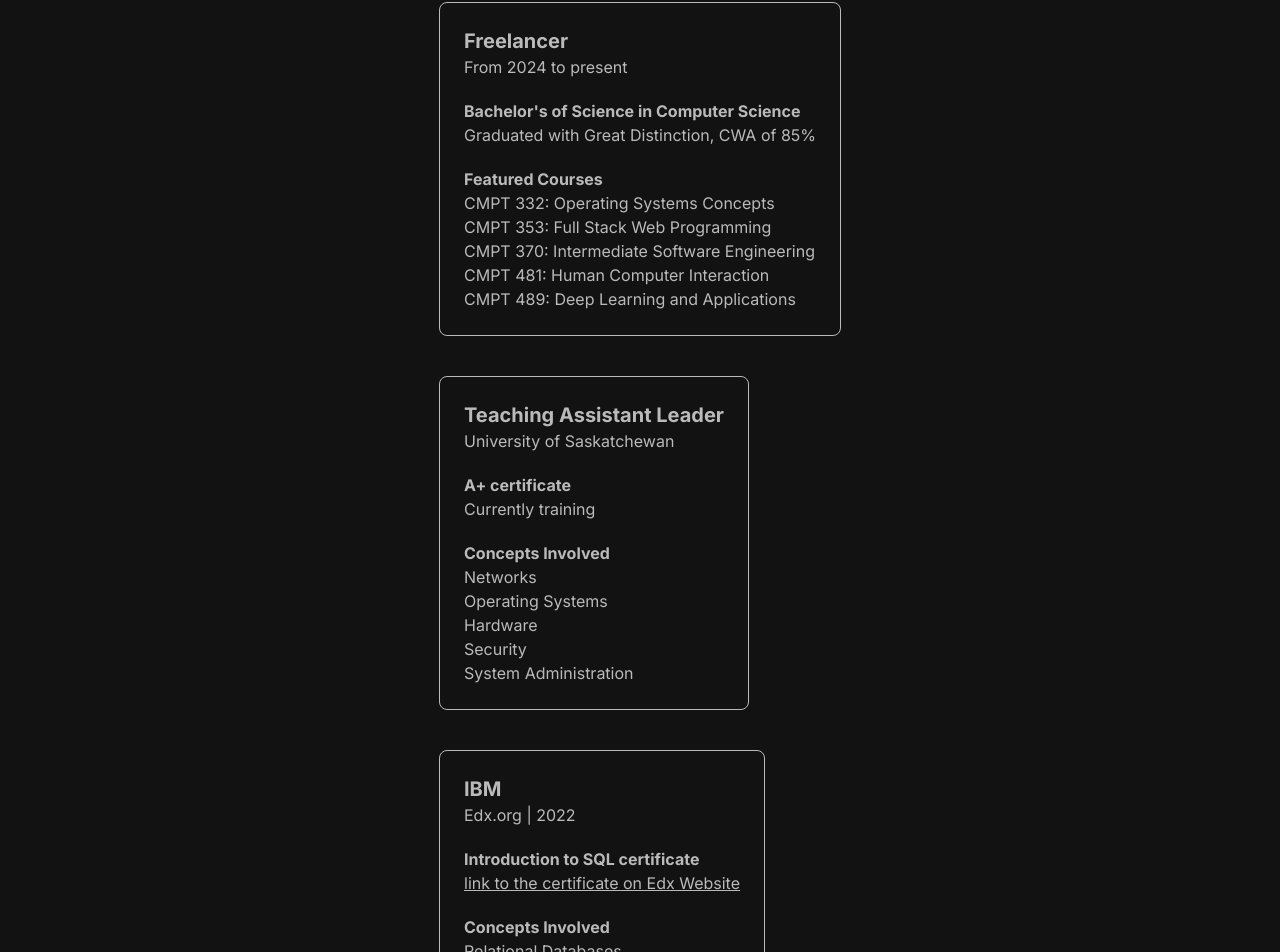
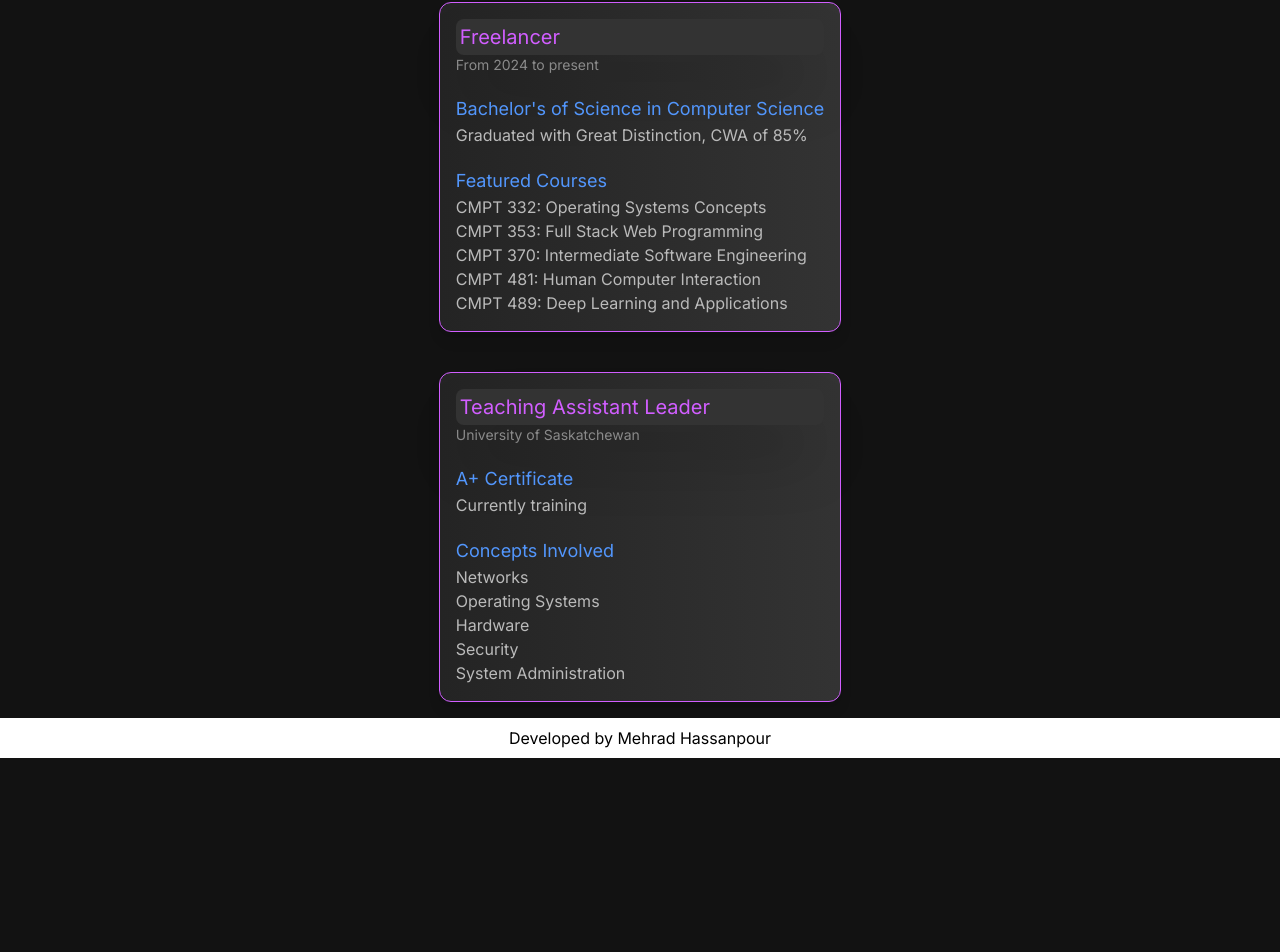
Before and after one commit to mehradhpr/mehradhpr.github.io, a Next.js app in the folder portfolio/: page /experience in a window 1280 px wide. Shown: the part 250-1202 px from the top of the page. After the commit the page ends 1008 px from the top, so only its background shows below. Built offline with nearby package versions, Linux system fonts and the light colour scheme.

Commit message:
Fixed tailwind

```diff
--- a/portfolio/src/app/education/page.tsx
+++ b/portfolio/src/app/education/page.tsx
@@ -8,8 +8,8 @@ const Education = () => {
         <h1 className="text-2xl text-title tracking-widest">Education</h1>
       </section>
       <section className="flex flex-col gap-10">
-        <div className="border border-pink bg-gradient-to-r from-gray1 to-gray2 p-4 rounded-xl">
-          <div className="text-xl text-pink bg-gray2 p-1 rounded-lg shadow-4xl">
+        <div className="border border-green-500 bg-gradient-to-r from-gray1 to-gray2 p-4 rounded-xl">
+          <div className="text-xl text-green-500 bg-gray2 p-1 rounded-lg shadow-4xl">
             University of Saskatchewan
           </div>
           <div className="text-hidden text-sm">Saskatoon, Saskatchewan | From 2020 to 2024</div>
@@ -38,7 +38,7 @@ const Education = () => {
           </div>
         </div>
 
-        <div className="border border-pink bg-gradient-to-r from-gray1 to-gray2 p-4 rounded-xl shadow-lg">
+        {/* <div className="border border-pink bg-gradient-to-r from-gray1 to-gray2 p-4 rounded-xl shadow-lg">
           <div className="text-xl text-pink bg-gray2 p-1 rounded-lg shadow-4xl">COMPTIA</div>
           <div className="text-hidden text-sm">Online | From 2024 to present</div>
           <div className="pt-5">
@@ -53,7 +53,7 @@ const Education = () => {
               <p>- System Administration</p>
             </div>
           </div>
-        </div>
+        </div> */}
 
         <div className="border border-pink bg-gradient-to-r from-gray1 to-gray2 p-4 rounded-xl shadow-lg">
           <div className="text-xl text-pink bg-gray2 p-1 rounded-lg shadow-4xl">IBM</div>
@@ -64,8 +64,17 @@ const Education = () => {
               href="https://courses.edx.org/certificates/1879195bf01f4d99bc58b3b72ed2ead7"
               className="underline"
             >
-              link to the certificate on Edx Website
+              link to the original certificate on Edx
             </a>
+            <div className="relative h-72">
+              <Image
+                src="/ibm-sql.png"
+                fill={true}
+                alt="Picture of the University"
+                className="pt-5"
+                priority={true}
+              />
+            </div>
             <div className="pt-5">
               <p className="text-blue text-lg">Concepts Involved</p>
               <p>- Relational Databases</p>
--- a/portfolio/src/app/experience/page.tsx
+++ b/portfolio/src/app/experience/page.tsx
@@ -1,4 +1,5 @@
 import React from "react";
+import Image from "next/image";
 
 const Experience = () => {
   return (
@@ -7,15 +8,14 @@ const Experience = () => {
         <h1 className="text-2xl font-bold tracking-widest">Experience</h1>
       </section>
       <section className="flex flex-col gap-10">
-        <div className="size-fit max-w-xl">
-          <div className="border border-gray-200 p-6 rounded-lg">
-            <div className="font-bold text-xl">Freelancer</div>
-            <div className="text-gray-600">From 2024 to present</div>
+        <div className="border border-pink bg-gradient-to-r from-gray1 to-gray2 p-4 rounded-xl shadow-lg">
+          <div className="text-xl text-pink bg-gray2 p-1 rounded-lg shadow-4xl">Freelancer</div>
+          <div className="text-hidden text-sm">From 2024 to present</div>
           <div className="pt-5">
-              <div className="font-bold">Bachelor&apos;s of Science in Computer Science</div>
+            <div className="text-blue text-lg">Bachelor&apos;s of Science in Computer Science</div>
             <div>Graduated with Great Distinction, CWA of 85%</div>
             <div className="pt-5">
-                <p className="font-bold">Featured Courses</p>
+              <p className="text-blue text-lg">Featured Courses</p>
               <p>CMPT 332: Operating Systems Concepts</p>
               <p>CMPT 353: Full Stack Web Programming</p>
               <p>CMPT 370: Intermediate Software Engineering</p>
@@ -24,45 +24,22 @@ const Experience = () => {
             </div>
           </div>
         </div>
+
+        <div className="border border-pink bg-gradient-to-r from-gray1 to-gray2 p-4 rounded-xl shadow-lg">
+          <div className="text-xl text-pink bg-gray2 p-1 rounded-lg shadow-4xl">
+            Teaching Assistant Leader
           </div>
-
-        <div className="size-fit max-w-xl">
-          <div className="border border-gray-200 p-6 rounded-lg">
-            <div className="font-bold text-xl">Teaching Assistant Leader</div>
-            <div className="text-gray-600">University of Saskatchewan</div>
+          <div className="text-hidden text-sm">University of Saskatchewan</div>
           <div className="pt-5">
-              <div className="font-bold">A+ certificate</div>
+            <div className="text-blue text-lg">A+ Certificate</div>
             <div>Currently training</div>
             <div className="pt-5">
-                <p className="font-bold">Concepts Involved</p>
+              <p className="text-blue text-lg">Concepts Involved</p>
               <p>Networks</p>
               <p>Operating Systems</p>
               <p>Hardware</p>
               <p>Security</p>
               <p>System Administration</p>
-              </div>
-            </div>
-          </div>
-        </div>
-
-        <div className="size-fit max-w-xl">
-          <div className="border border-gray-200 p-6 rounded-lg">
-            <div className="font-bold text-xl">IBM</div>
-            <div className="text-gray-600">Edx.org | 2022</div>
-            <div className="pt-5">
-              <div className="font-bold">Introduction to SQL certificate</div>
-              <a
-                href="https://courses.edx.org/certificates/1879195bf01f4d99bc58b3b72ed2ead7"
-                className="underline"
-              >
-                link to the certificate on Edx Website
-              </a>
-              <div className="pt-5">
-                <p className="font-bold">Concepts Involved</p>
-                <p>Relational Databases</p>
-                <p>IBM Cloud</p>
-                <p>SQL Queries</p>
-              </div>
             </div>
           </div>
         </div>
--- a/portfolio/src/components/about.tsx
+++ b/portfolio/src/components/about.tsx
@@ -71,7 +71,7 @@ const About = () => {
           }}
         />
       </div>
-      <div className="bg-black h-12"></div>
+      <div className="h-12"></div>
     </div>
   );
 };
--- a/portfolio/tailwind.config.ts
+++ b/portfolio/tailwind.config.ts
@@ -3,6 +3,10 @@ import type { Config } from "tailwindcss";
 export default {
   content: ["./src/**/*"],
   theme: {
+    extend: {
+      boxShadow: {
+        "4xl": "0 35px 60px -15px rgba(0, 0, 0, 0.9)",
+      },
       colors: {
         general: "#bababa",
         hidden: "#8a8a8a",
@@ -13,10 +17,6 @@ export default {
         gray1: "#242424",
         gray2: "#333333",
       },
-    extend: {
-      boxShadow: {
-        "4xl": "0 35px 60px -15px rgba(0, 0, 0, 0.9)",
-      },
     },
   },
   plugins: [],
```
Also changed, not shown: portfolio/public/ibm-sql.png (added), 1 other file (tests, documents, lock files or other folders). Lines whose indentation alone changed are shown as unchanged.
